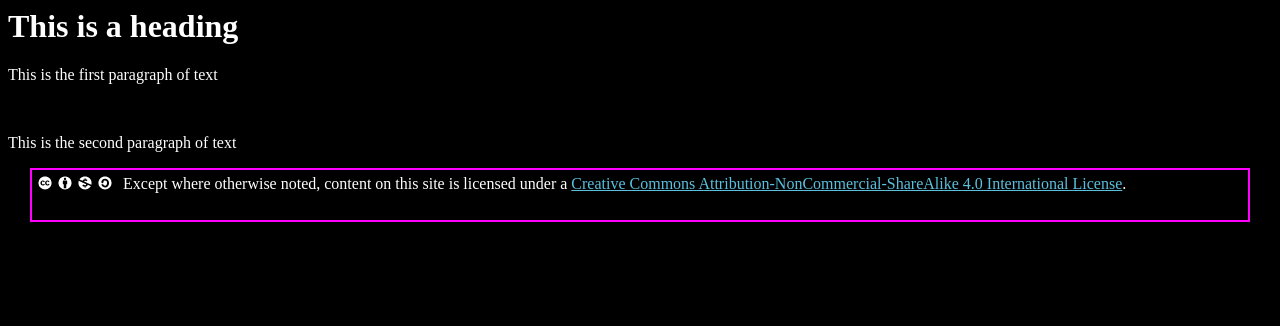
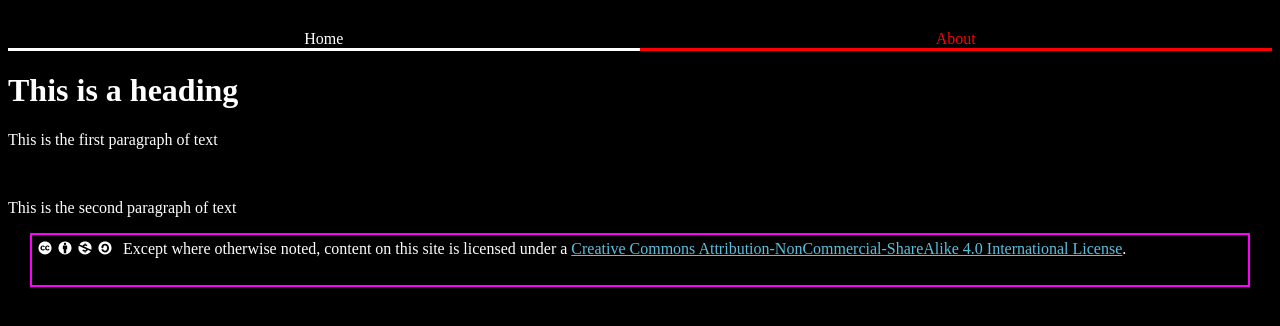
Before and after one commit to jrdelapena/1hexer2, a plain HTML site: page index.html in a window 1280 px wide. Drawn offline with Linux system fonts and the light colour scheme.

Commit message:
feat: Add navigation bar

```diff
--- a/index.html
+++ b/index.html
@@ -5,12 +5,18 @@
         <link rel="stylesheet" type="text/css" href="styles/style.css" />
     </head>
     <body>
+        <header class="flex-vertical">
+            <nav id="main-nav">
+                <a href="index.html">Home</a>
+                <a href="#">About</a>
+            </nav>
+        </header>
         <h1>This is a heading</h1>
         <p>This is the first paragraph of text</p>
         <br />
         <p>This is the second paragraph of text</p>
 
-        <footer>
+        <footer class="flex-vertical">
             <div id="copyinf">
                 <div>
                     <object data="/icons/license/cc.svg" type="image/svg+xml" width="16" height="16"></object>
--- a/styles/style.css
+++ b/styles/style.css
@@ -3,10 +3,11 @@ body {
     color: #fff;
 }
 
+body > header {
+    margin-top: 30px;
+}
+
 footer {
-    display: flex;
-    flex-direction: column;
-
     margin-left: auto;
     margin-right: auto;
     min-height: 50px;
@@ -16,6 +17,37 @@ footer {
     border-color: #f0f;
     border-style: solid;
     background-color: #000;
+}
+
+#main-nav {
+    display: flex;
+    justify-content: space-between;
+}
+
+#main-nav > a {
+    border-bottom: 3px solid #fff;
+    text-decoration: none;
+    color: white;
+    flex-grow: 1;
+    margin: 0;
+    text-align: center;
+
+    min-width: 0;
+    transition: border-bottom-color 0.5s cubic-bezier(0.6, 0.04, 0.98, 0.335);
+}
+
+#main-nav > a:hover {
+    border-bottom: 3px solid #ff0;
+}
+
+#main-nav > a[href="#"] {
+    border-bottom: 3px solid #f00 !important;
+    color: #f00 !important;
+}
+
+.flex-vertical {
+    display: flex;
+    flex-direction: column;
 }
 
 #copyinf {
```
